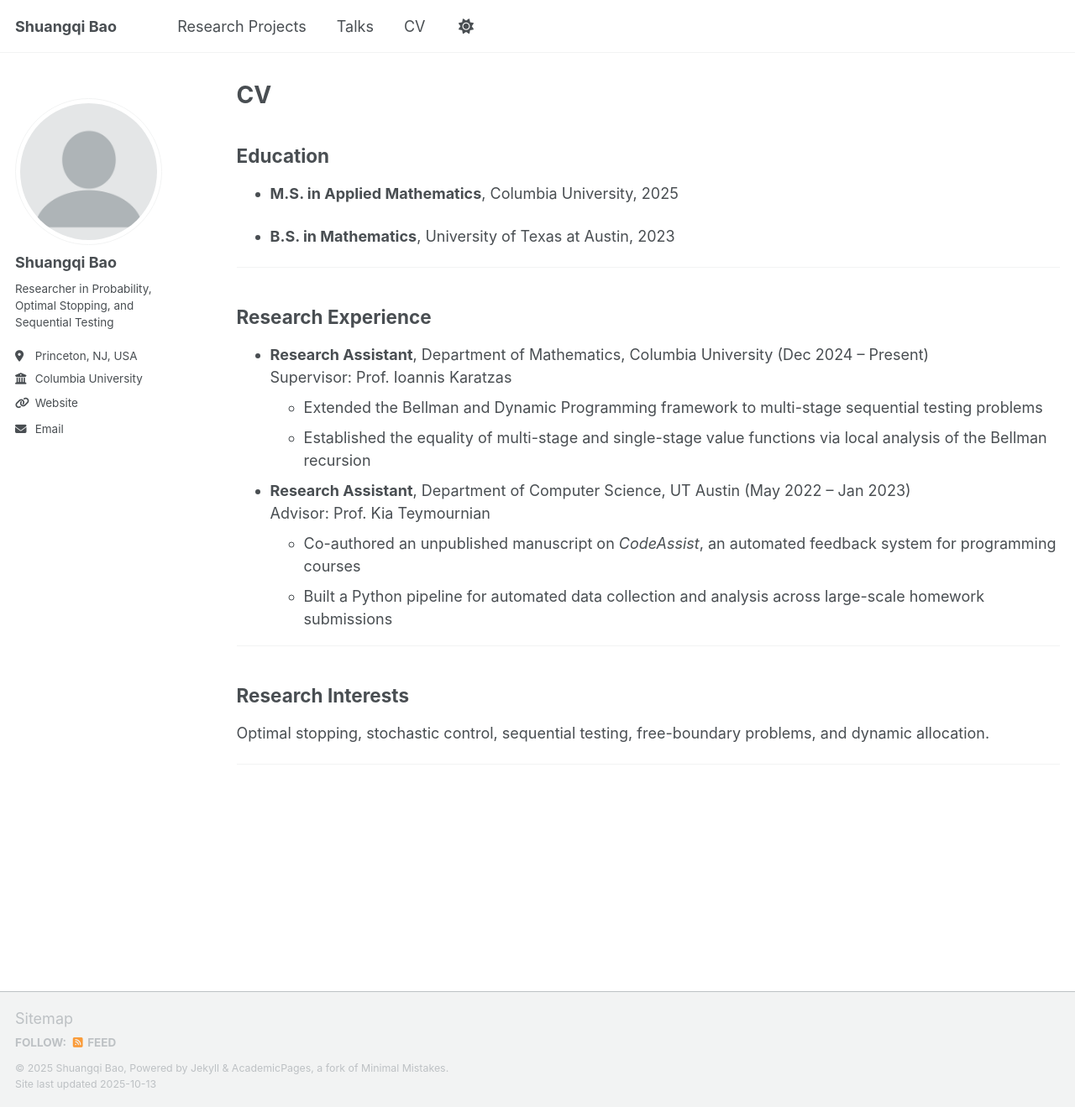
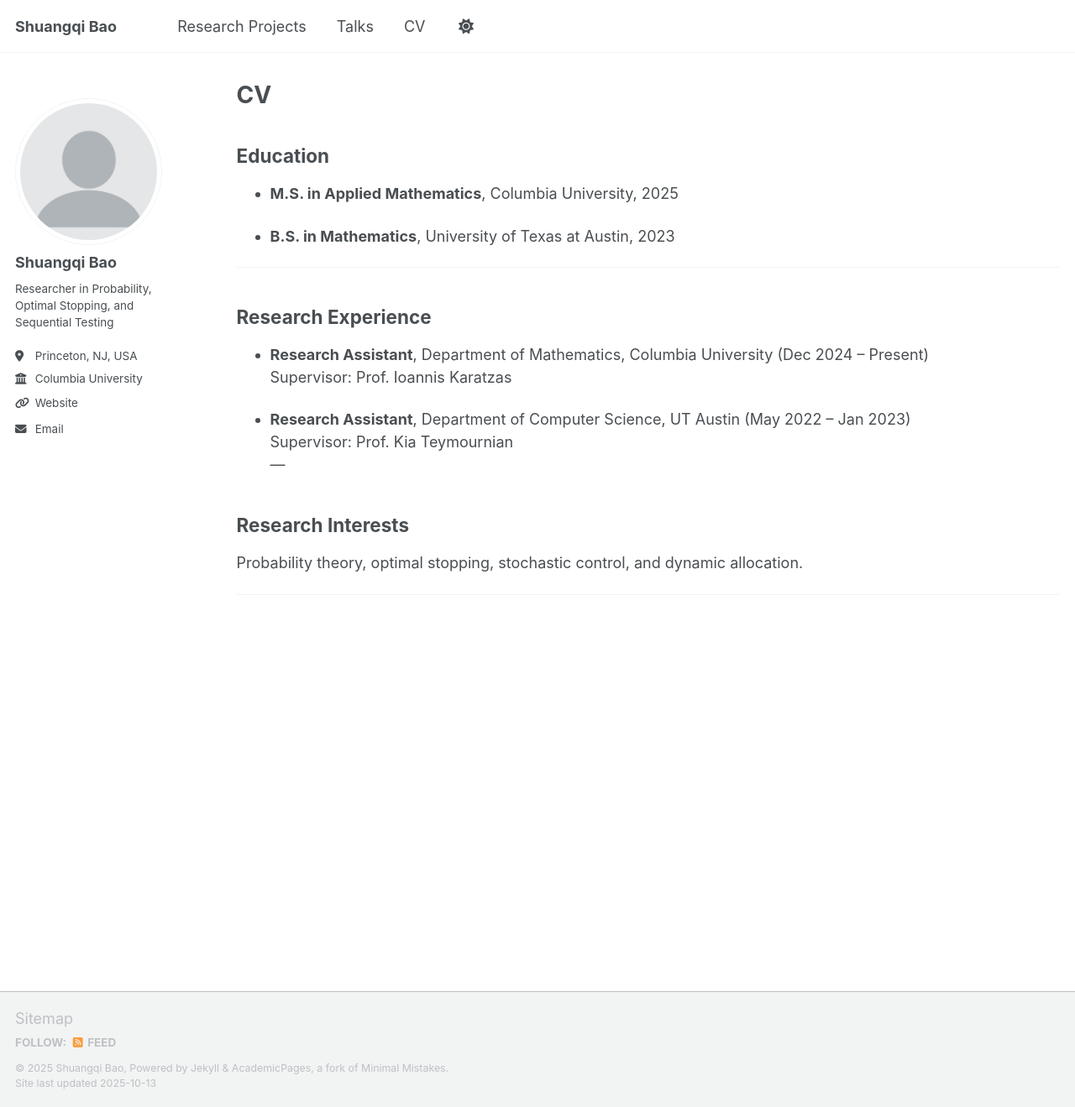
Before and after one commit to shuangqibao/shuangqibao.github.io, a Jekyll site: the page built from _pages/cv.md, in a window 1280 px wide and 1319 px high. Shown: the whole window at 84% size. Built offline with Jekyll 4.4.1, drawn with Linux system fonts in a browser that asks for light colours; a script that is not in the unit is left out.

Commit message:
Update cv.md

```diff
--- a/_pages/cv.md
+++ b/_pages/cv.md
@@ -15,17 +15,12 @@ author_profile: true
 ## Research Experience
 - **Research Assistant**, Department of Mathematics, Columbia University (Dec 2024 – Present)
   Supervisor: Prof. Ioannis Karatzas
-  - Extended the Bellman and Dynamic Programming framework to multi-stage sequential testing problems
-  - Established the equality of multi-stage and single-stage value functions via local analysis of the Bellman recursion
 
 - **Research Assistant**, Department of Computer Science, UT Austin (May 2022 – Jan 2023)
-  Advisor: Prof. Kia Teymournian
-  - Co-authored an unpublished manuscript on *CodeAssist*, an automated feedback system for programming courses
-  - Built a Python pipeline for automated data collection and analysis across large-scale homework submissions
-
+  Supervisor: Prof. Kia Teymournian
 ---
 
 ## Research Interests
-Optimal stopping, stochastic control, sequential testing, free-boundary problems, and dynamic allocation.
+Probability theory, optimal stopping, stochastic control, and dynamic allocation.
 
 ---
```
